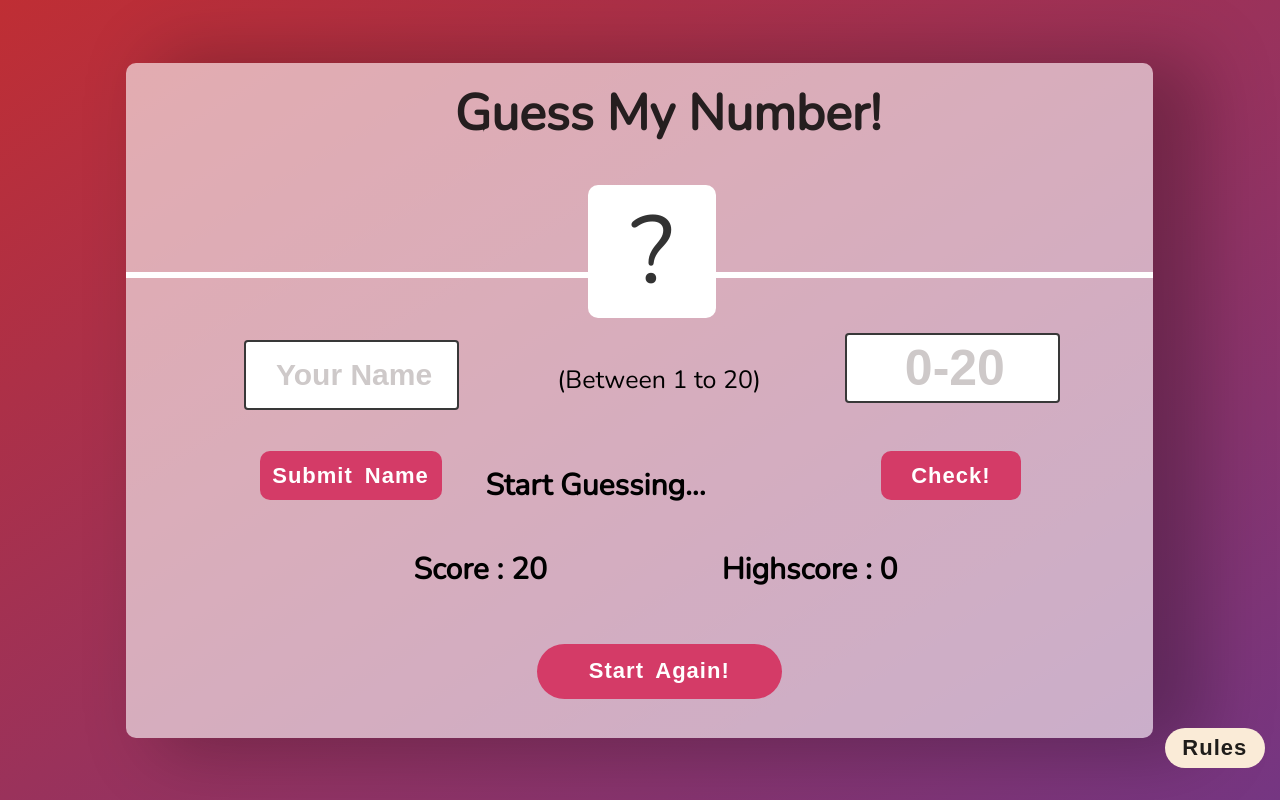
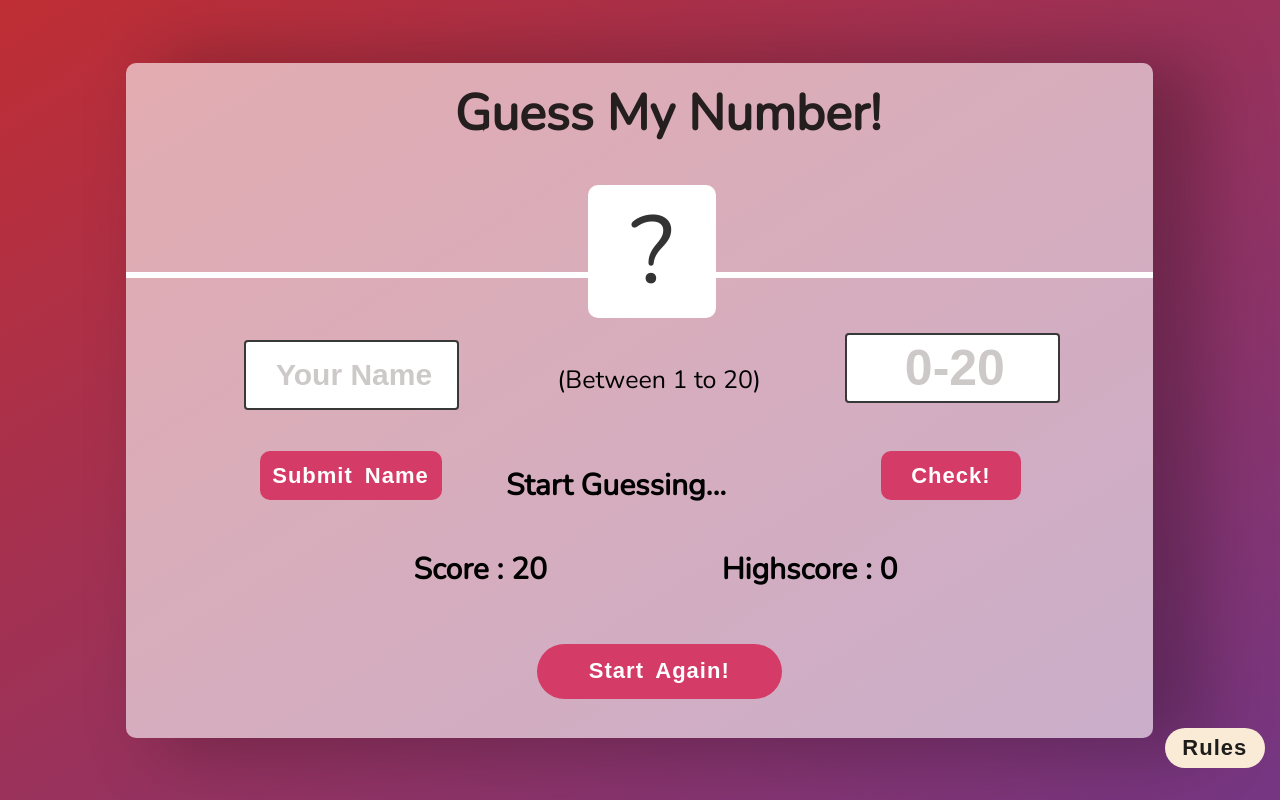
Before and after one commit to anuraggiri4308/Guess-my-number-game, a plain HTML site: page index.html in a window 1280 px wide. Drawn offline with nearby package versions, Linux system fonts and the light colour scheme.

Commit message:
first js commit

```diff
--- a/style.css
+++ b/style.css
@@ -116,7 +116,7 @@ main {
 .message {
   position: absolute;
   height: 21px;
-  left: 35%;
+  left: 37%;
   top: 61%;
   font-family: Nunito;
   font-style: normal;
```
